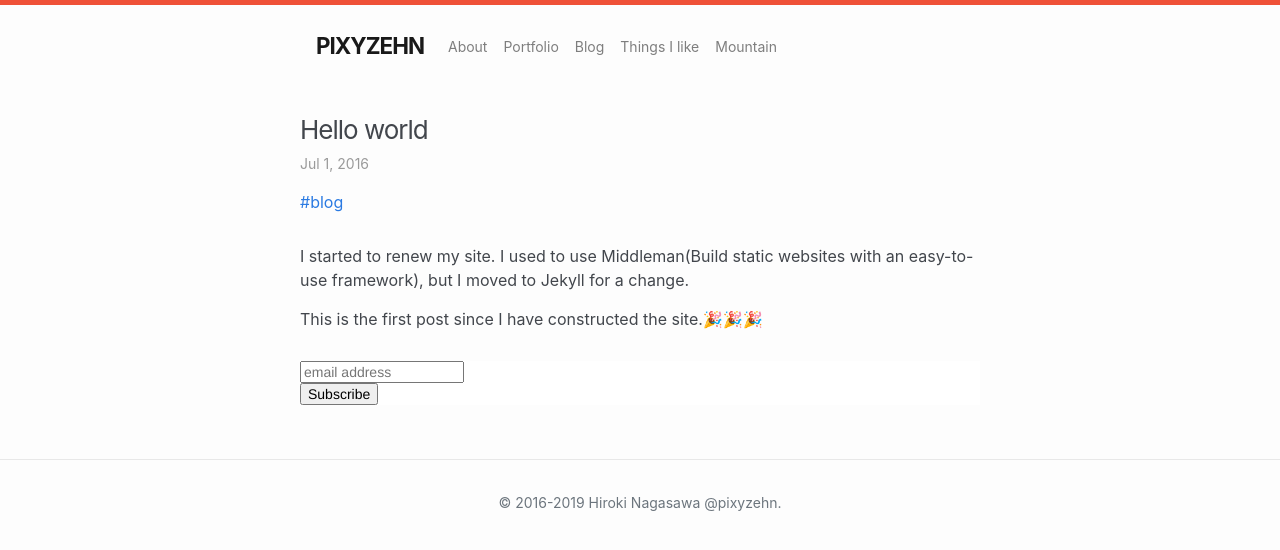
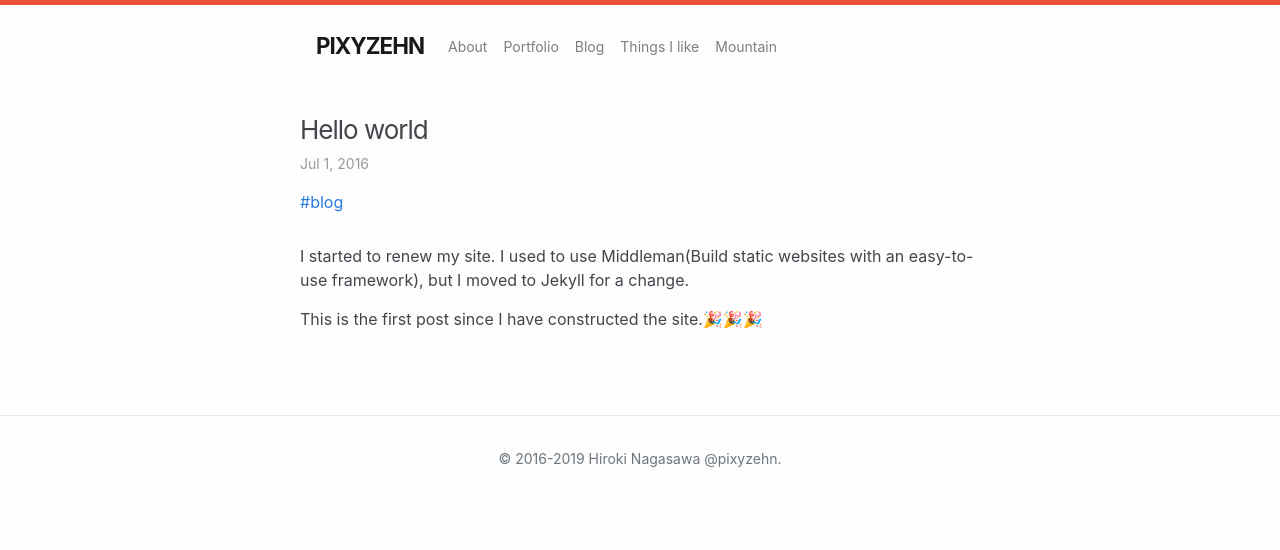
Before and after one commit to pixyzehn/pixyzehn.com, a Jekyll site: the page built from _posts/2016-07-01-hello-world.md, in a window 1280 px wide. Shown: the top 550 px of the page. Built offline with Jekyll 4.4.1, drawn with Linux system fonts in a browser that asks for light colours; nearby versions of some CDN libraries; library files that are not in the unit come from our copies; comment, search, counter and statistics services are not loaded.

Commit message:
Remove mail_form

```diff
--- a/_includes/mail_form.html
+++ /dev/null
@@ -1,30 +0,0 @@
-<!-- Begin MailChimp Signup Form -->
-<link href="//cdn-images.mailchimp.com/embedcode/horizontal-slim-10_7.css" rel="stylesheet" type="text/css">
-<style type="text/css">
-    #mc_embed_signup {
-        background: #fff;
-        clear: left;
-        font: 14px Helvetica, Arial, sans-serif;
-        width: 100%;
-    }
-
-    /* Add your own MailChimp form style overrides in your site stylesheet or in this style block.
-   We recommend moving this block and the preceding CSS link to the HEAD of your HTML file. */
-</style>
-<div id="mc_embed_signup">
-    <form action="//pixyzehn.us14.list-manage.com/subscribe/post?u=3320352fc32e5e8b25f19980b&amp;id=0b5a6e84a6"
-        method="post" id="mc-embedded-subscribe-form" name="mc-embedded-subscribe-form" class="validate" target="_blank"
-        novalidate>
-        <div id="mc_embed_signup_scroll">
-
-            <input type="email" value="" name="EMAIL" class="email" id="mce-EMAIL" placeholder="email address" required>
-            <!-- real people should not fill this in and expect good things - do not remove this or risk form bot signups-->
-            <div style="position: absolute; left: -5000px;" aria-hidden="true"><input type="text"
-                    name="b_3320352fc32e5e8b25f19980b_0b5a6e84a6" tabindex="-1" value=""></div>
-            <div class="clear"><input type="submit" value="Subscribe" name="subscribe" id="mc-embedded-subscribe"
-                    class="button"></div>
-        </div>
-    </form>
-</div>
-
-<!--End mc_embed_signup-->
--- a/_layouts/post.html
+++ b/_layouts/post.html
@@ -13,8 +13,6 @@ layout: default
     </div>
 </article>
 
-{% include mail_form.html %}
-
 <br>
 
 {% if page.comments %}
```
